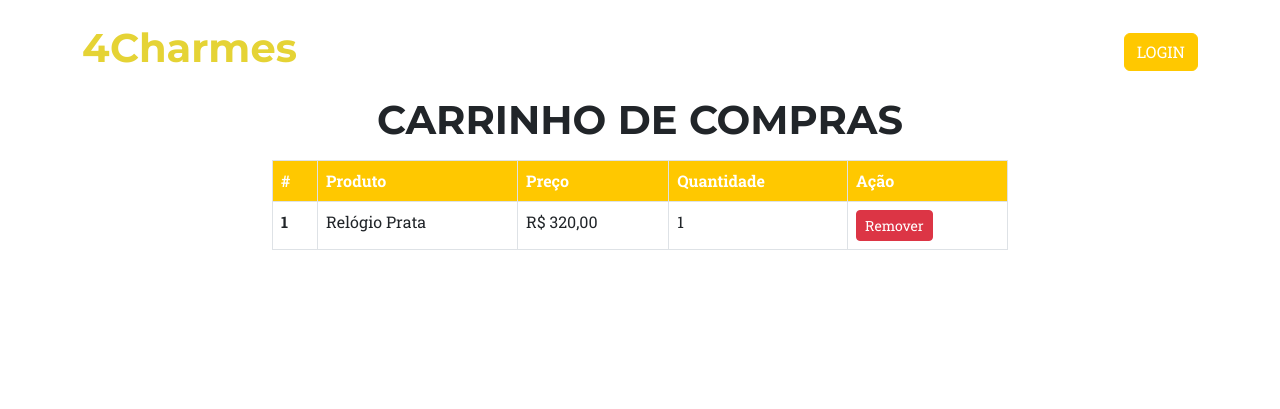
After one commit to Timoteo496/projetoFinal, a PHP site: page /public/carrinho.php in a window 1280 px wide. The commit adds this page. Shown: the top 409 px of the page. Run offline with PHP 8.4, Linux system fonts and the light colour scheme; some libraries are stand-ins or nearby versions.

Commit message:
Ajustes no BD e criação do Carrinho de Compras

```diff
--- a/carteiras.php
+++ b/carteiras.php
@@ -37,7 +37,7 @@ session_start();
       </button>
       <div class="collapse navbar-collapse" id="navbarResponsive">
         <ul class="navbar-nav text-uppercase ms-auto py-4 py-lg-0">
-          <li class="nav-item"><a class="nav-link" href="#portfolio">Portfólio</a></li>
+          <li class="nav-item"><a class="nav-link" href="#">Manager</a></li>
           <li class="nav-item"><a class="nav-link" href="#about">Sobre</a></li>
           <li class="nav-item"><a class="nav-link" href="#team">Equipe</a></li>
           <li class="nav-item"><a class="nav-link" href="#contact">Contato</a></li>
--- a/oculos.php
+++ b/oculos.php
@@ -36,7 +36,7 @@ session_start();
       </button>
       <div class="collapse navbar-collapse" id="navbarResponsive">
         <ul class="navbar-nav text-uppercase ms-auto py-4 py-lg-0">
-          <li class="nav-item"><a class="nav-link" href="#">Portfólio</a></li>
+          <li class="nav-item"><a class="nav-link" href="#">Manager</a></li>
           <li class="nav-item"><a class="nav-link" href="#">Sobre</a></li>
           <li class="nav-item"><a class="nav-link" href="#">Equipe</a></li>
           <li class="nav-item"><a class="nav-link" href="#">Contato</a></li>
--- /dev/null
+++ b/public/carrinho.php
@@ -0,0 +1,95 @@
+<?php
+session_start();
+?>
+
+<!DOCTYPE html>
+<html lang="pt-BR">
+
+<head>
+    <meta charset="utf-8" />
+    <meta name="viewport" content="width=device-width, initial-scale=1, shrink-to-fit=no" />
+    <meta name="description" content="" />
+    <meta name="author" content="" />
+    <title>Carrinho de Compras - 4Charmes</title>
+    <!-- Favicon-->
+    <link rel="icon" type="image/x-icon" href="/assets/favicon.ico" />
+    <!-- Font Awesome icons (free version)-->
+    <script src="https://use.fontawesome.com/releases/v6.3.0/js/all.js" crossorigin="anonymous"></script>
+    <!-- Google fonts-->
+    <link href="https://fonts.googleapis.com/css?family=Montserrat:400,700" rel="stylesheet" type="text/css" />
+    <link href="https://fonts.googleapis.com/css?family=Roboto+Slab:400,100,300,700" rel="stylesheet" type="text/css" />
+    <!-- Core theme CSS (includes Bootstrap)-->
+    <link href="/css/styles.css" rel="stylesheet" />
+    <link rel="preconnect" href="https://fonts.googleapis.com">
+    <link rel="preconnect" href="https://fonts.gstatic.com" crossorigin>
+    <link href="https://fonts.googleapis.com/css2?family=Lobster&display=swap" rel="stylesheet">
+</head>
+
+<body>
+    <!-- Navigation-->
+    <nav class="navbar navbar-expand-lg navbar-dark fixed-top" id="mainNav">
+        <div class="container">
+            <a href="/index.php">
+                <h1 class="fonte" style="color: #e5d335;">4Charmes</h1>
+            </a>
+            <div class="collapse navbar-collapse" id="navbarResponsive">
+                <ul class="navbar-nav text-uppercase ms-auto py-4 py-lg-0">
+                    <li class="nav-item"><a class="nav-link" href="/index.php#portfolio">Manager</a></li>
+                    <li class="nav-item"><a class="nav-link" href="/index.php#about">Sobre</a></li>
+                    <li class="nav-item"><a class="nav-link" href="/index.php#team">Equipe</a></li>
+                    <li class="nav-item"><a class="nav-link" href="/index.php#contact">Contato</a></li>
+                    <?php if (isset($_SESSION['usuario'])): ?>
+                        <li class="nav-item"><a class="btn btn-primary text-uppercase" href="/public/logout.php">Logout</a>
+                        </li>
+                    <?php else: ?>
+                        <li class="nav-item"><a class="btn btn-primary text-uppercase"
+                                href="/public/cadastro.html">Login</a></li>
+                    <?php endif; ?>
+                </ul>
+            </div>
+        </div>
+    </nav>
+
+    <!-- Carrinho de Compras -->
+    <section class="page-section" id="carrinho">
+        <div class="container mb-5">
+            <div class="text-center">
+                <h2 class="section-heading text-uppercase">Carrinho de Compras</h2>
+            </div>
+            <div class="row">
+                <div class="col-lg-8 mx-auto">
+                    <div class="table-responsive">
+                        <table class="table table-bordered">
+                            <thead class="bg-primary text-white">
+                                <tr>
+                                    <th scope="col">#</th>
+                                    <th scope="col">Produto</th>
+                                    <th scope="col">Preço</th>
+                                    <th scope="col">Quantidade</th>
+                                    <th scope="col">Ação</th>
+                                </tr>
+                            </thead>
+                            <tbody>
+                                <!-- Exemplo de um item no carrinho -->
+                                <tr>
+                                    <th scope="row">1</th>
+                                    <td>Relógio Prata</td>
+                                    <td>R$ 320,00</td>
+                                    <td>1</td>
+                                    <td><a href="#" class="btn btn-danger btn-sm">Remover</a></td>
+                                </tr>
+                                <!-- Outros itens do carrinho seriam adicionados aqui -->
+                            </tbody>
+                        </table>
+                    </div>
+                </div>
+            </div>
+        </div>
+    </section>
+
+    <script src="https://cdn.jsdelivr.net/npm/bootstrap@5.2.3/dist/js/bootstrap.bundle.min.js"></script>
+    <!-- Core theme JS-->
+    <script src="js/scripts.js"></script>
+</body>
+
+</html>
--- a/public/verificar-sessao.php
+++ b/public/verificar-sessao.php
@@ -7,7 +7,7 @@ $response = [];
 
 if (isset($_SESSION['usuario'])) {
     $response['status'] = 'success';
-    $response['message'] = 'Você está logado!';
+    $response['message'] = 'Você será redirecionado para o Carrinho de Compras!';
 } else {
     $response['status'] = 'redirect';
     $response['message'] = 'Por favor, faça login para comprar!';
--- a/relogios.php
+++ b/relogios.php
@@ -12,7 +12,7 @@ session_start();
   <meta name="author" content="" />
   <title>Acessorios - 4Charmes</title>
   <!-- Favicon-->
-  <link rel="icon" type="image/x-icon" href="assets/favicon.ico" />
+  <link rel="icon" type="image/x-icon" href="/assets/favicon.ico" />
   <!-- Font Awesome icons (free version)-->
   <script src="https://use.fontawesome.com/releases/v6.3.0/js/all.js" crossorigin="anonymous"></script>
   <!-- Google fonts-->
@@ -35,7 +35,7 @@ session_start();
       </button>
       <div class="collapse navbar-collapse" id="navbarResponsive">
         <ul class="navbar-nav text-uppercase ms-auto py-4 py-lg-0">
-          <li class="nav-item"><a class="nav-link" href="#portfolio">Portfólio</a></li>
+          <li class="nav-item"><a class="nav-link" href="#portfolio">Manager</a></li>
           <li class="nav-item"><a class="nav-link" href="#about">Sobre</a></li>
           <li class="nav-item"><a class="nav-link" href="#team">Equipe</a></li>
           <li class="nav-item"><a class="nav-link" href="#contact">Contato</a></li>
@@ -146,7 +146,7 @@ session_start();
           .then(data => {
             if (data.status === 'success') {
               alert(data.message);
-              // Redireciona para a página do carrinho ou atualiza a página atual
+              window.location.href = '/public/carrinho.php'; // Redireciona para o carrinho
             } else if (data.status === 'redirect') {
               alert(data.message); // Exibe a mensagem de redirecionamento
               window.location.href = '/public/cadastro.html'; // Redireciona para a página de cadastro
```
Also changed, not shown: Database/banco.sql (+10 -0 lines), Database/query.sql (+10 -0 lines), index.php (+4 -3 lines).
